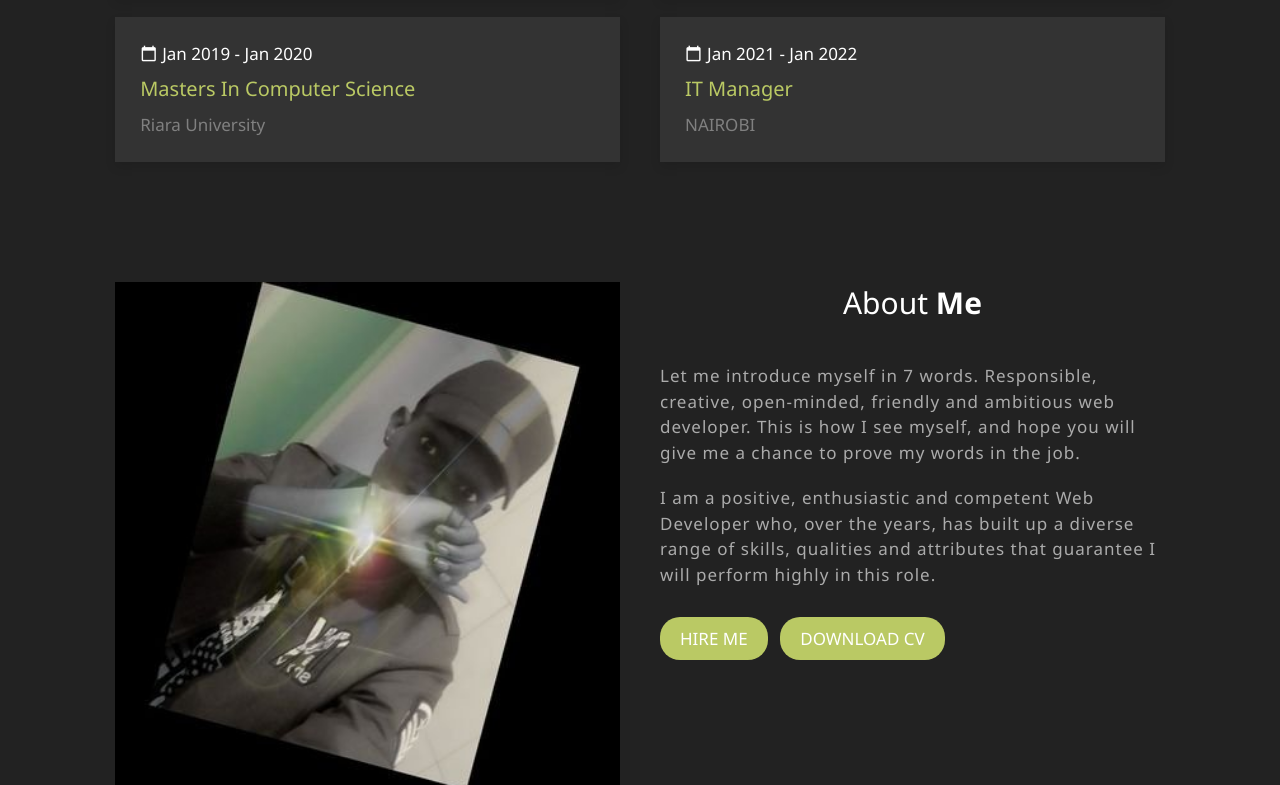
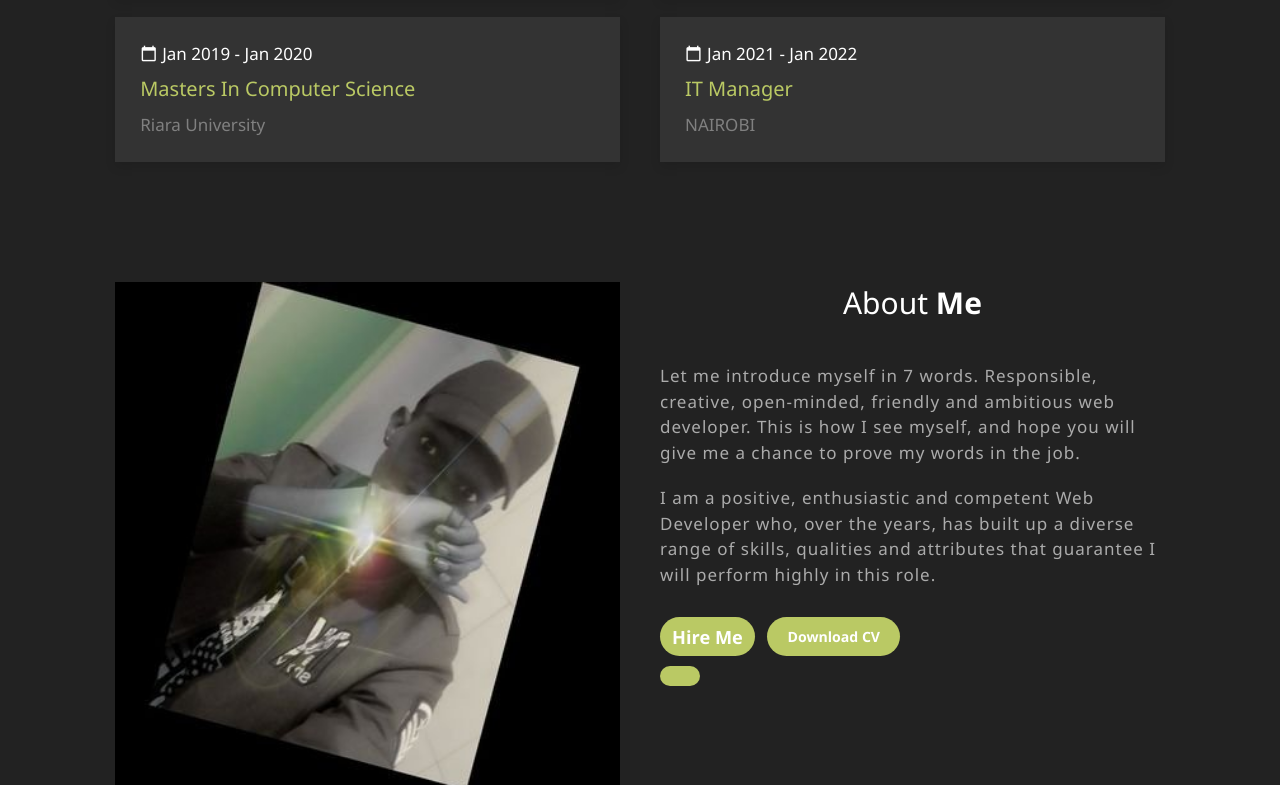
Before and after one commit to eustaceteddy/Portfolio, a plain HTML site: page index.html in a window 1280 px wide. Shown: the part 2015-2800 px from the top of the page. Drawn offline with nearby package versions, Linux system fonts and the light colour scheme.

Commit message:
Update index.html

```diff
--- a/index.html
+++ b/index.html
@@ -30,7 +30,7 @@
     <section class="home" id="home">
       <h1 class="hero-text">
         hello, i'm <br />
-        <span class="animate__animated animate__bounce animate__infinite">Eustace Teddy</span>
+        <span>Eustace Teddy</span>
       </h1>
       <p>and this is my resume</p>
     </section>
@@ -158,8 +158,8 @@
             and attributes that guarantee I will perform highly in this role.
 
           </p>
-          <a href="tel://0113658622" class="btn">hire me</a>
-          <a href="images/FIFA 21/fifasetup.ini" download="CV" class="btn">download CV</a>
+          <a href="tel://0113658622" class="btn"><h5 class="animate__animated animate__heartBeat animate__infinite animate__slow">hire me</h5></a>
+          <a href="images/FIFA 21/fifasetup.ini" download="CV" class="btn"><h5>download CV<h5></a>
         </div>
       </div>
     </section>
```
